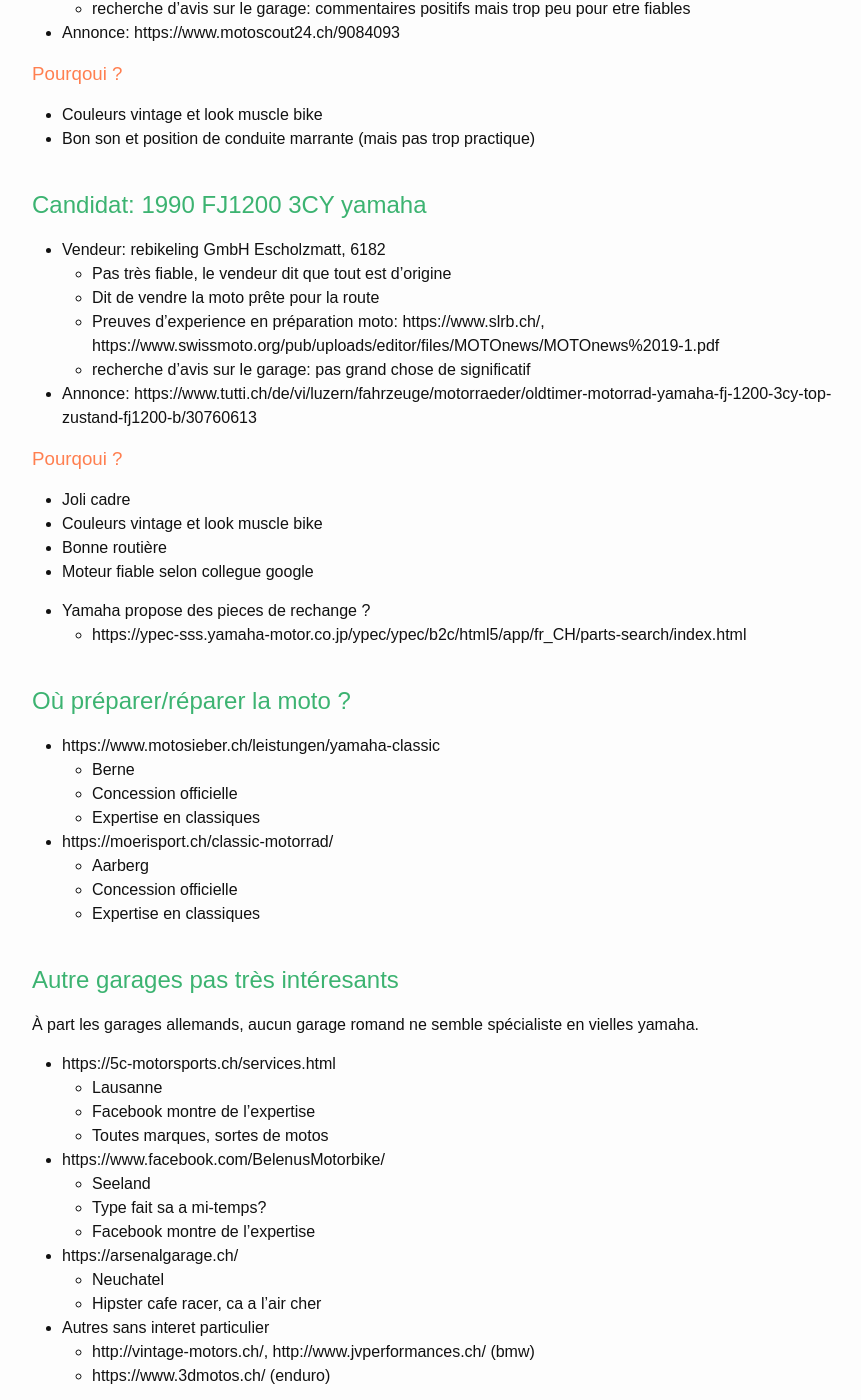
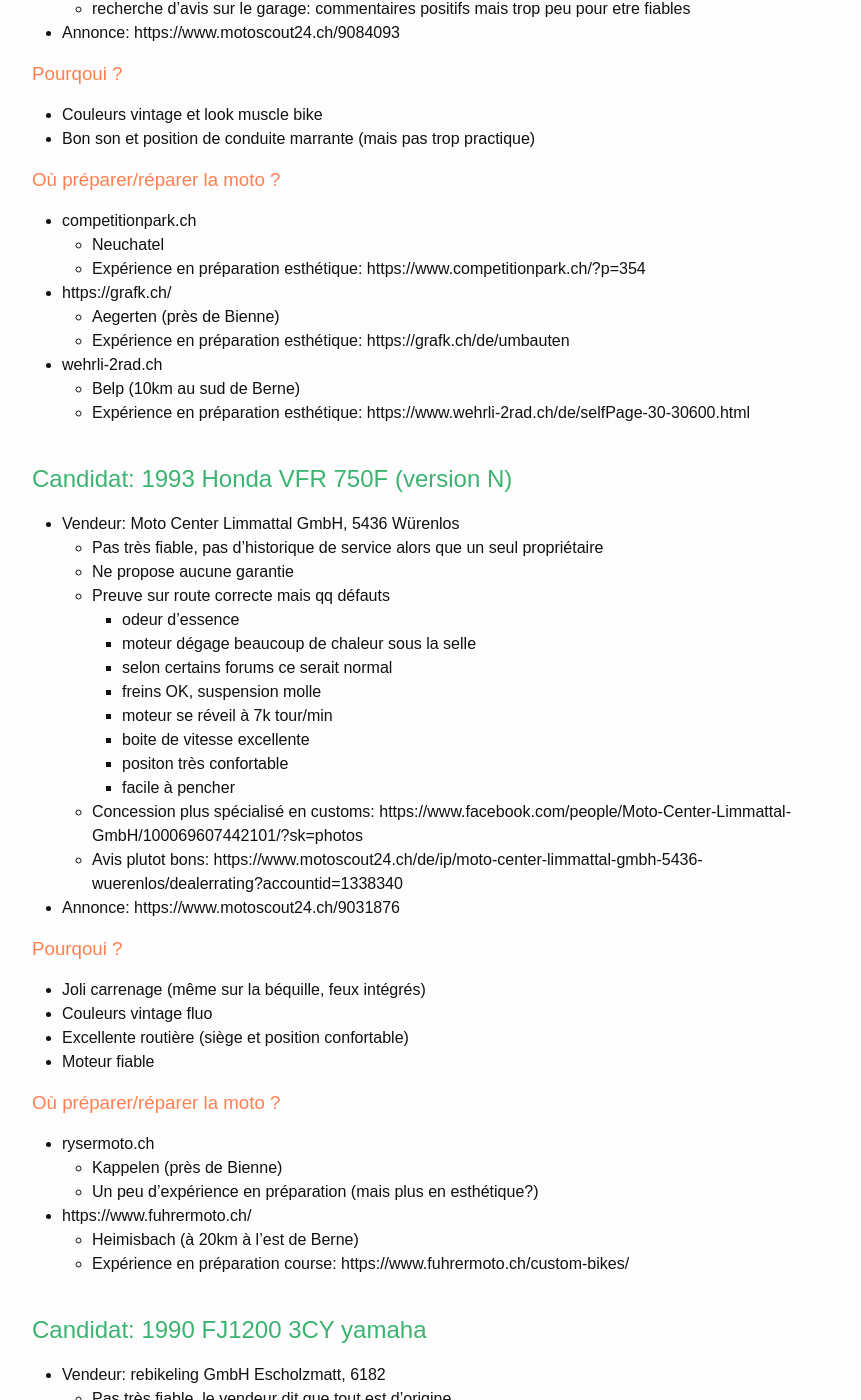
Before and after one commit to candide-guevara/candide-guevara.github.io, a Jekyll site: the page built from _posts/moto/0000-00-00-achat-moto-classique.md, in a window 1280 px wide and 1400 px high, scrolled down 640 px. Shown: the whole window, without its empty margins (190-1051 px from the left). Built offline with Jekyll 4.4.1, drawn with Linux system fonts in a browser that asks for light colours; some of the changed text lies outside the part shown.

Commit message:
more reflections on classic moto purchase

```diff
--- a/_posts/moto/0000-00-00-achat-moto-classique.md
+++ b/_posts/moto/0000-00-00-achat-moto-classique.md
@@ -15,14 +15,14 @@
 
 * Vendeur: Töff Center Seeland GmbH 2563 Ipsach
   * Bonne impression (s'est proposé pour régler la suspension)
-    * Propose garantie 9mois (prix?)
+    * Propose garantie 9mois (pour 150chf en plus)
     * Livret d'entretiens (vérifier le kilométrage)
   * Test sur route OK
     * Position plutot agressive
     * Moteur marrant (pur son)
     * Freins corrects
     * Suspension douteuse? S'enfonce pas trop en freinage mais beaucoup de rebond
-  * Un peu de photos de trvaux en mécanique: https://www.facebook.com/people/T%C3%B6ff-Center-Seeland/100063756150426/
+  * Un peu de photos de travaux en mécanique: https://www.facebook.com/people/T%C3%B6ff-Center-Seeland/100063756150426/
   * recherche d'avis sur le garage: commentaires positifs mais trop peu pour etre fiables
 * Annonce: https://www.motoscout24.ch/9084093
 
@@ -30,6 +30,53 @@
 
 * Couleurs vintage et look muscle bike
 * Bon son et position de conduite marrante (mais pas trop practique)
+
+### Où préparer/réparer la moto ?
+
+* competitionpark.ch
+  * Neuchatel
+  * Expérience en préparation esthétique: https://www.competitionpark.ch/?p=354
+* https://grafk.ch/
+  * Aegerten (près de Bienne)
+  * Expérience en préparation esthétique: https://grafk.ch/de/umbauten
+* wehrli-2rad.ch
+  * Belp (10km au sud de Berne)
+  * Expérience en préparation esthétique: https://www.wehrli-2rad.ch/de/selfPage-30-30600.html
+
+
+## Candidat: 1993 Honda VFR 750F (version N)
+
+* Vendeur: Moto Center Limmattal GmbH, 5436 Würenlos
+  * Pas très fiable, pas d'historique de service alors que un seul propriétaire
+  * Ne propose aucune garantie
+  * Preuve sur route correcte mais qq défauts
+    * odeur d'essence
+    * moteur dégage beaucoup de chaleur sous la selle
+    * selon certains forums ce serait normal
+    * freins OK, suspension molle
+    * moteur se réveil à 7k tour/min
+    * boite de vitesse excellente
+    * positon très confortable
+    * facile à pencher
+  * Concession plus spécialisé en customs: https://www.facebook.com/people/Moto-Center-Limmattal-GmbH/100069607442101/?sk=photos
+  * Avis plutot bons: https://www.motoscout24.ch/de/ip/moto-center-limmattal-gmbh-5436-wuerenlos/dealerrating?accountid=1338340
+* Annonce: https://www.motoscout24.ch/9031876
+
+### Pourqoui ?
+
+* Joli carrenage (même sur la béquille, feux intégrés)
+* Couleurs vintage fluo
+* Excellente routière (siège et position confortable)
+* Moteur fiable
+
+### Où préparer/réparer la moto ?
+
+* rysermoto.ch
+  * Kappelen (près de Bienne)
+  * Un peu d'expérience en préparation (mais plus en esthétique?)
+* https://www.fuhrermoto.ch/
+  * Heimisbach (à 20km à l'est de Berne)
+  * Expérience en préparation course: https://www.fuhrermoto.ch/custom-bikes/
 
 ## Candidat: 1990 FJ1200 3CY yamaha
 
@@ -50,7 +97,7 @@
 * Yamaha propose des pieces de rechange ?
   * https://ypec-sss.yamaha-motor.co.jp/ypec/ypec/b2c/html5/app/fr_CH/parts-search/index.html
 
-## Où préparer/réparer la moto ?
+### Où préparer/réparer la moto ?
 
 * https://www.motosieber.ch/leistungen/yamaha-classic
   * Berne
@@ -60,6 +107,7 @@
   * Aarberg
   * Concession officielle
   * Expertise en classiques
+
 
 
 ## Autre garages pas très intéresants
```
